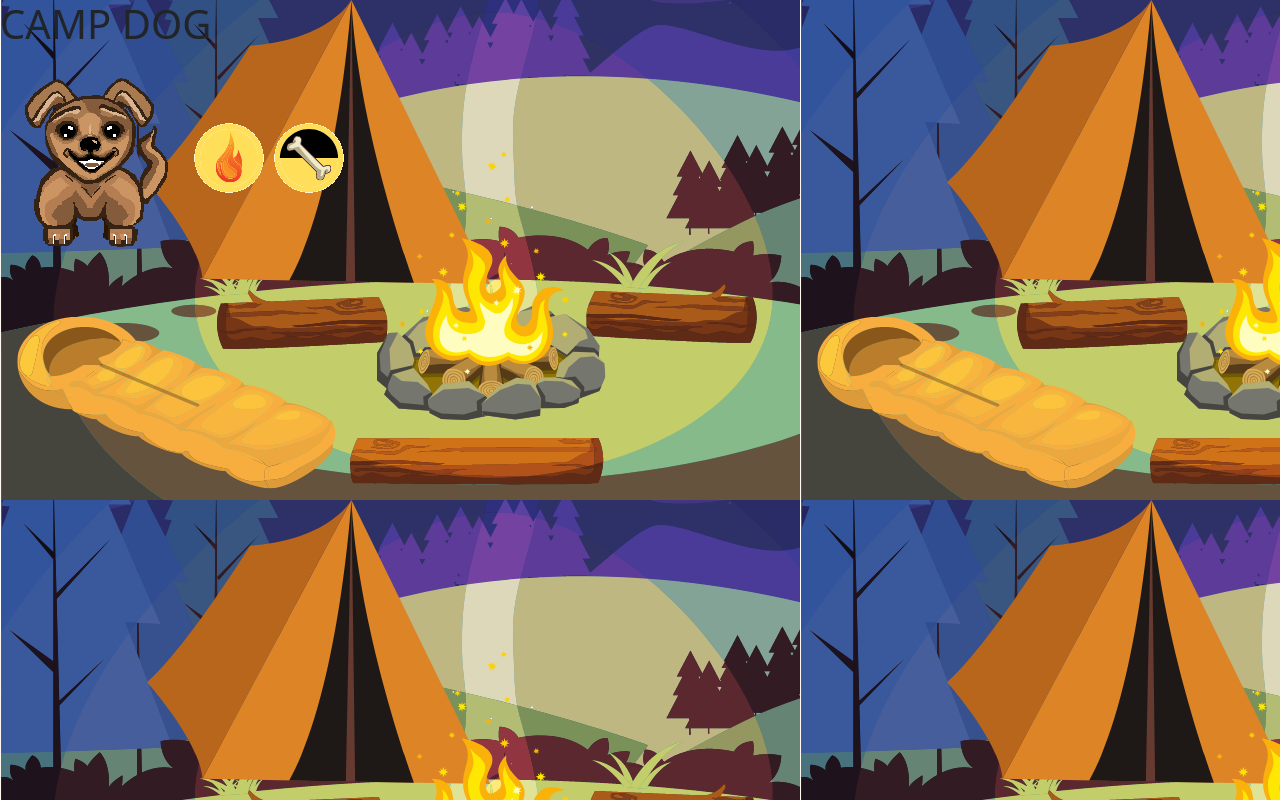
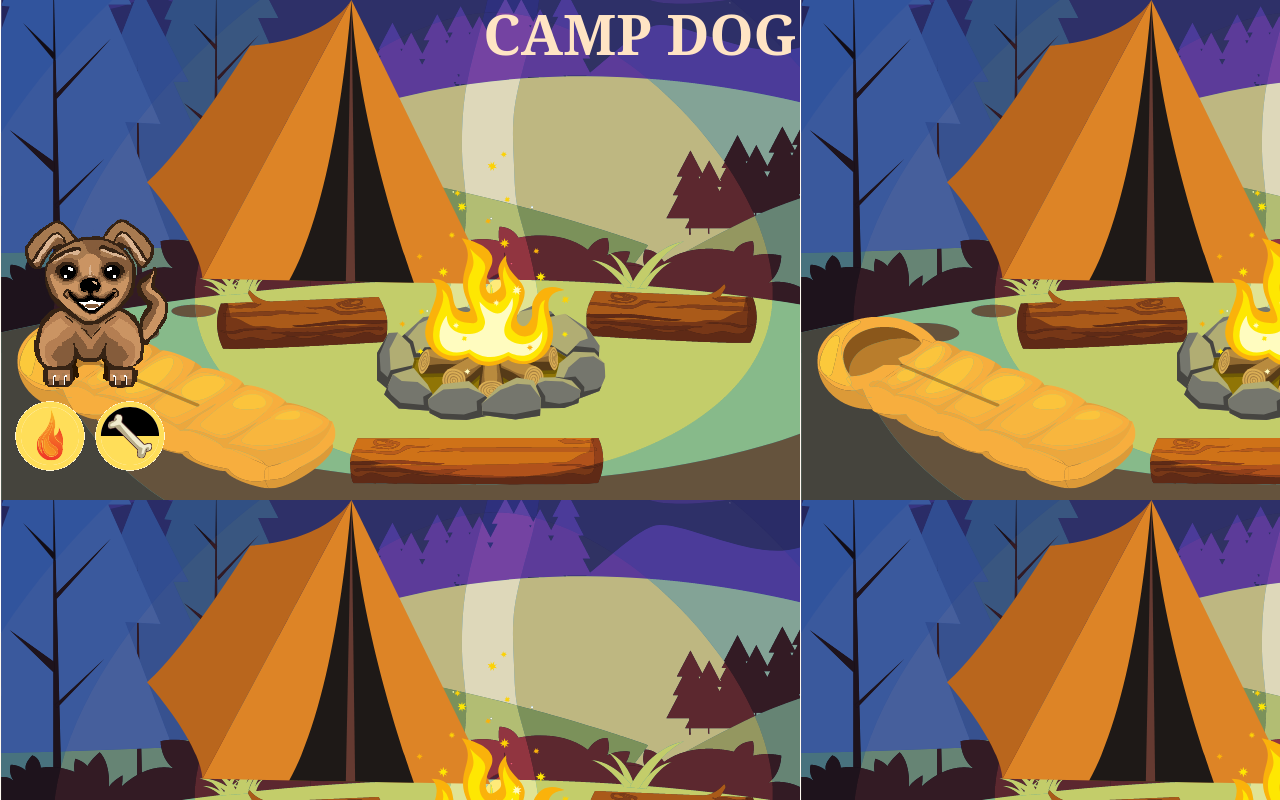
Before and after one commit to gentlevulture/camp-dog-app, a plain HTML site: page index.html in a window 1280 px wide. Drawn offline with nearby package versions, Linux system fonts and the light colour scheme.

Commit message:
refineLayout

```diff
--- a/css/style.css
+++ b/css/style.css
@@ -1,3 +1,24 @@
 body {
   background-image: url("../images/campground with sleeping bag.png");
 }
+
+body {
+  text-align: center;
+}
+
+h1{
+  font-family: Cambria, Cochin, Georgia, Times, 'Times New Roman', serif;
+  font-size: 56px;
+  color: bisque;
+}
+
+#gameSticker{
+  width: 175px;
+  margin-top: 130px;
+}
+
+#zero{
+  font-family: Cambria, Cochin, Georgia, Times, 'Times New Roman', serif;
+  font-size: 26px;
+  color: rgb(170, 89, 170);
+}
--- a/index.html
+++ b/index.html
@@ -16,11 +16,12 @@
 </head>
 <body>
 	<div>
-    <h1>CAMP DOG</h1>
+    <h1><strong>CAMP DOG</strong></h1>
 		<div id="gameSticker">
 			<img id="dog" src="images/happy-camp-dog.png">
-			<a><img id="fire" src="images/fire-button-on.png"  alt="fire"></a>
-			<a><img id="bone" src="images/bone-button-on.png" alt="bone"></a>
+			<img id="eatingDog" src=>
+			<a><img id="fire" class="button" src="images/fire-button-on.png"  alt="fire"></a>
+			<a><img id="bone" class="button" src="images/bone-button-on.png" alt="bone"></a>
     </div>
     </div>
     <div>
```
Also changed, not shown: js/app.js (line endings or trailing spaces).
